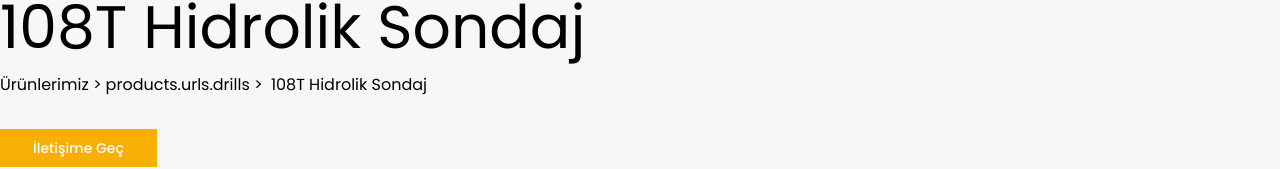
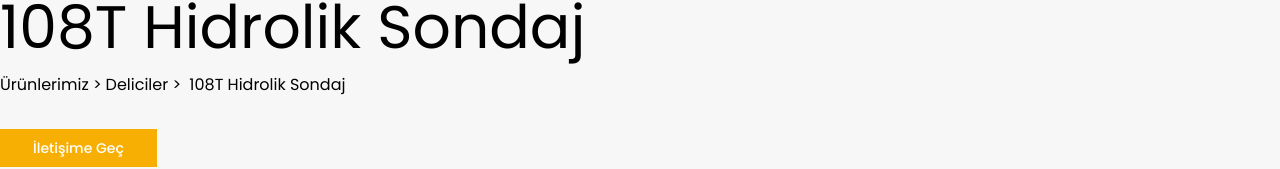
Before and after one commit to artrodite/hidrobarsan-website, a Vue app: page /urunlerimiz/deliciler/108t in a window 1280 px wide. Shown: the part 131-300 px from the top of the page. Built offline with nearby package versions, Linux system fonts and the light colour scheme; what @tresjs/core would draw is missing.

Commit message:
fix():: typo

```diff
--- a/src/views/DelicilerView.vue
+++ b/src/views/DelicilerView.vue
@@ -1,10 +1,10 @@
 <template>
     <div class="container mx-auto px-6 md:px-0">
         <div>
-            <div class="text-5xl font-medium md:text-7xl">{{ $t('products.urls.drills') }}</div>
+            <div class="text-5xl font-medium md:text-7xl">{{ $t('products.urls.drill') }}</div>
             <h4>
                 <router-link to="/urunlerimiz">{{ $t('products.urls.products') }}</router-link>
-                > {{ $t('products.urls.drills') }}
+                > {{ $t('products.urls.drill') }}
             </h4>
         </div>
         <div class="py-12 md:py-24 grid grid-cols-1 md:grid-cols-3 items-stretch justify-items-center gap-16">
--- a/src/views/ProductDetailsView.vue
+++ b/src/views/ProductDetailsView.vue
@@ -163,7 +163,7 @@ export default {
                         url: '/urunlerimiz'
                     },
                     {
-                        name: `${this.$t('products.urls.drills')} >`,
+                        name: `${this.$t('products.urls.drill')} >`,
                         url: '/urunlerimiz/deliciler'
                     }
                 ]
```
